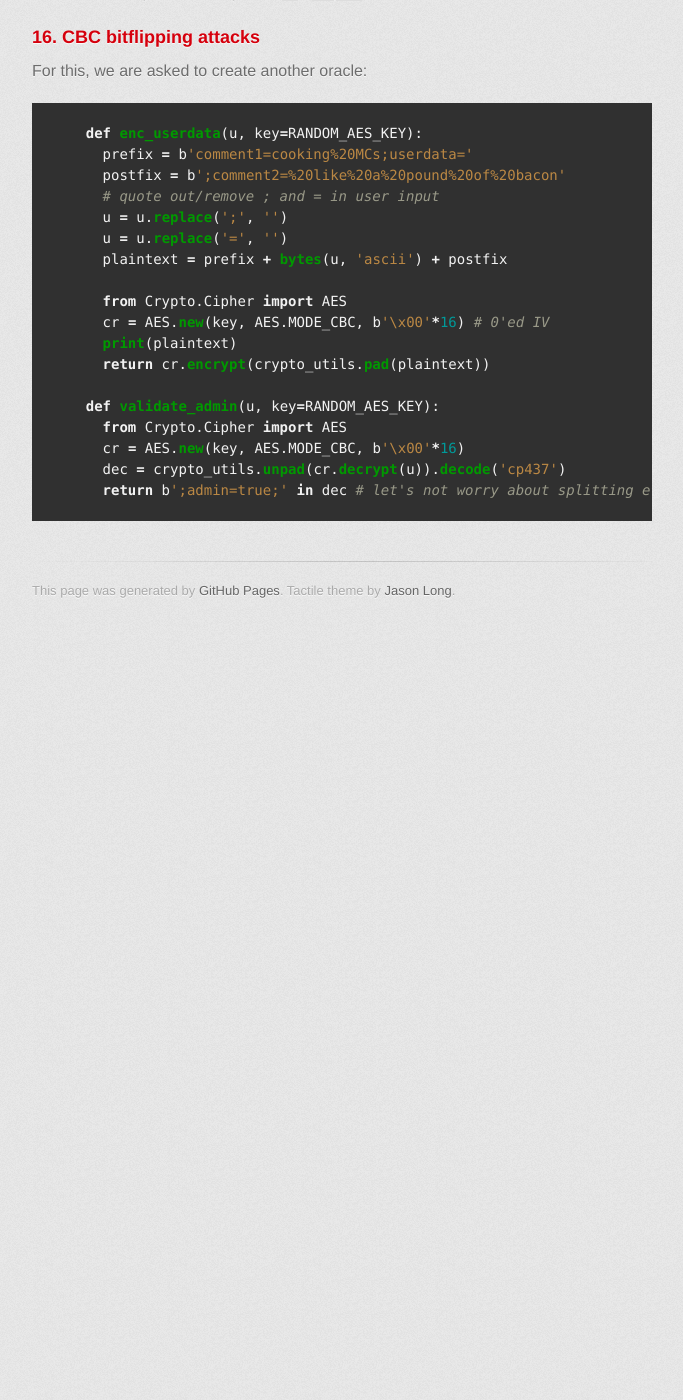
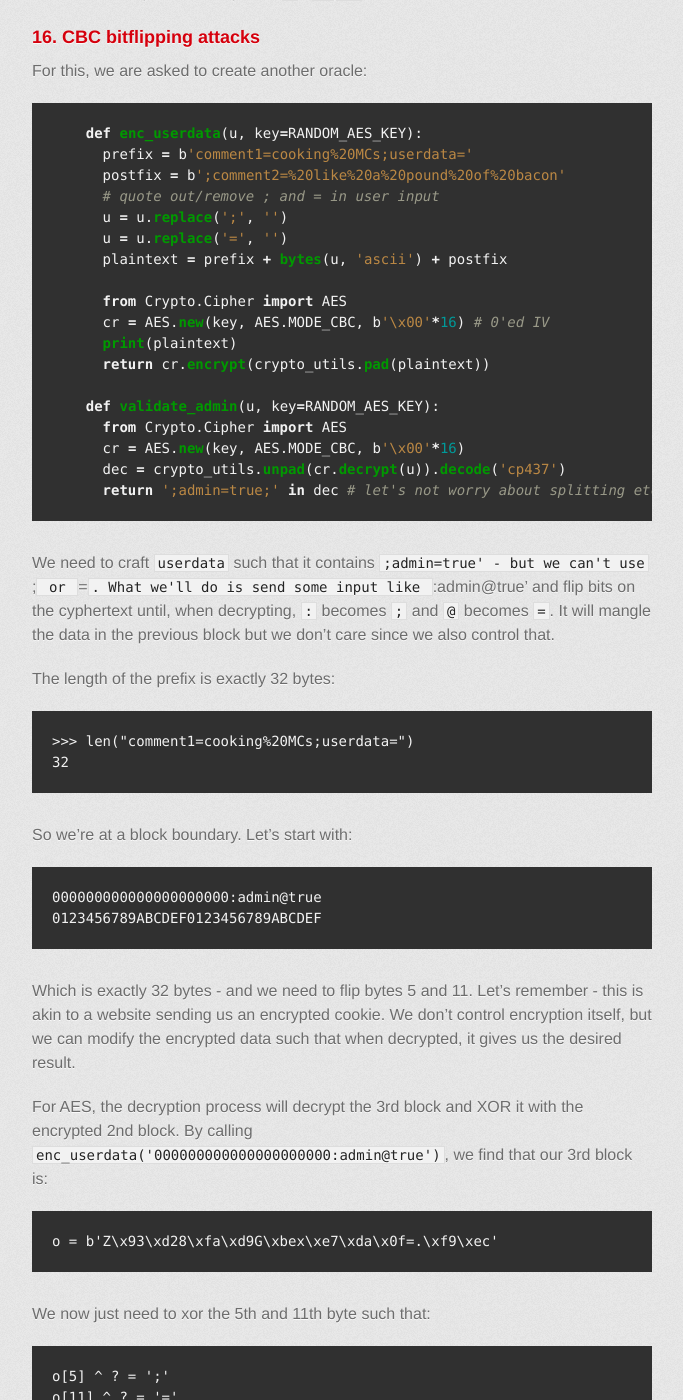
Before and after one commit to axiomiety/axiomiety.github.io, a Jekyll site: the page built from writeups/cryptopals2.markdown, in a window 1280 px wide and 1400 px high, scrolled down 8339 px. Shown: the whole window, without its empty margins (298-981 px from the left). Built offline with Jekyll 4.4.1, drawn with Linux system fonts in a browser that asks for light colours; nearby versions of some CDN libraries; some web fonts are replaced; before the commit the page ends 8969 px from its top, so only the background shows below that; some of the changed text lies outside the part shown.

Commit message:
2.16 done

```diff
--- a/writeups/cryptopals2.markdown
+++ b/writeups/cryptopals2.markdown
@@ -314,8 +314,8 @@
 Going back to our `YELLOW SUBMARINE` example, in ascii this gives:
 
     1. |random-prefix + padding (say AAA)|AAAAAAAY|ELLOWSUBM|ARINE + PKCS#7 padding|
-    2. |random-prefix + padding (say AAA)|AAAAAAYE|LLOWSUBMA|RINE + PKCS#7 padding|
-    2. |random-prefix + padding (say AAA)|AAAAAYEL|LOWSUBMAR|INE + PKCS#7 padding|
+    2. |random-prefix + padding (say AAA)|AAAAAAYE|LLOWSUBMA|RINE  + PKCS#7 padding|
+    2. |random-prefix + padding (say AAA)|AAAAAYEL|LOWSUBMAR|INE   + PKCS#7 padding|
 
 Yielding the same lyrics. The only tricky bit was accounting for `random-prefix`.
 
@@ -345,5 +345,46 @@
       from Crypto.Cipher import AES
       cr = AES.new(key, AES.MODE_CBC, b'\x00'*16)
       dec = crypto_utils.unpad(cr.decrypt(u)).decode('cp437')
-      return b';admin=true;' in dec # let's not worry about splitting etc...
+      return ';admin=true;' in dec # let's not worry about splitting etc...
 {% endhighlight %}
+
+We need to craft `userdata` such that it contains `;admin=true' - but we can't use `;` or `=`. What we'll do is send some input like `:admin@true' and flip bits on the cyphertext until, when decrypting, `:` becomes `;` and `@` becomes `=`. It will mangle the data in the previous block but we don't care since we also control that.
+
+The length of the prefix is exactly 32 bytes:
+
+    >>> len("comment1=cooking%20MCs;userdata=")
+    32
+
+So we're at a block boundary. Let's start with:
+
+    000000000000000000000:admin@true
+    0123456789ABCDEF0123456789ABCDEF
+
+Which is exactly 32 bytes - and we need to flip bytes 5 and 11. Let's remember - this is akin to a website sending us an encrypted cookie. We don't control encryption itself, but we can modify the encrypted data such that when decrypted, it gives us the desired result.
+
+For AES, the decryption process will decrypt the 3rd block and XOR it with the encrypted 2nd block. By calling `enc_userdata('000000000000000000000:admin@true')`, we find that our 3rd block is:
+
+    o = b'Z\x93\xd28\xfa\xd9G\xbex\xe7\xda\x0f=.\xf9\xec'
+
+We now just need to xor the 5th and 11th byte such that:
+
+    o[5] ^ ? = ';'
+    o[11] ^ ? = '='
+
+Which we can easily get by setting the bytes to `o[5] ^ ord(';') ^ ord(':')` and `o[11] ^ ord('=') ^ ord('@')` respectively.
+
+{% highlight python %}
+    u = '000000000000000000000:admin@true' # 32 byteso
+    #    0123456789ABCDEF0123456789ABCDEF
+
+    ba = bytearray(enc_userdata(u))
+    abs_pos1 = 32 + 5 # 0-indexed array
+    abs_pos2 = 32 + 11
+
+    ba[abs_pos1] = ba[abs_pos1] ^ ord(';') ^ ord(':')
+    ba[abs_pos2] = ba[abs_pos2] ^ ord('=') ^ ord('@')
+
+    print(validate_admin(bytes(ba)))
+{% endhighlight %}
+
+(For a much better explanation of the above, see [here](http://resources.infosecinstitute.com/cbc-byte-flipping-attack-101-approach/))
```
